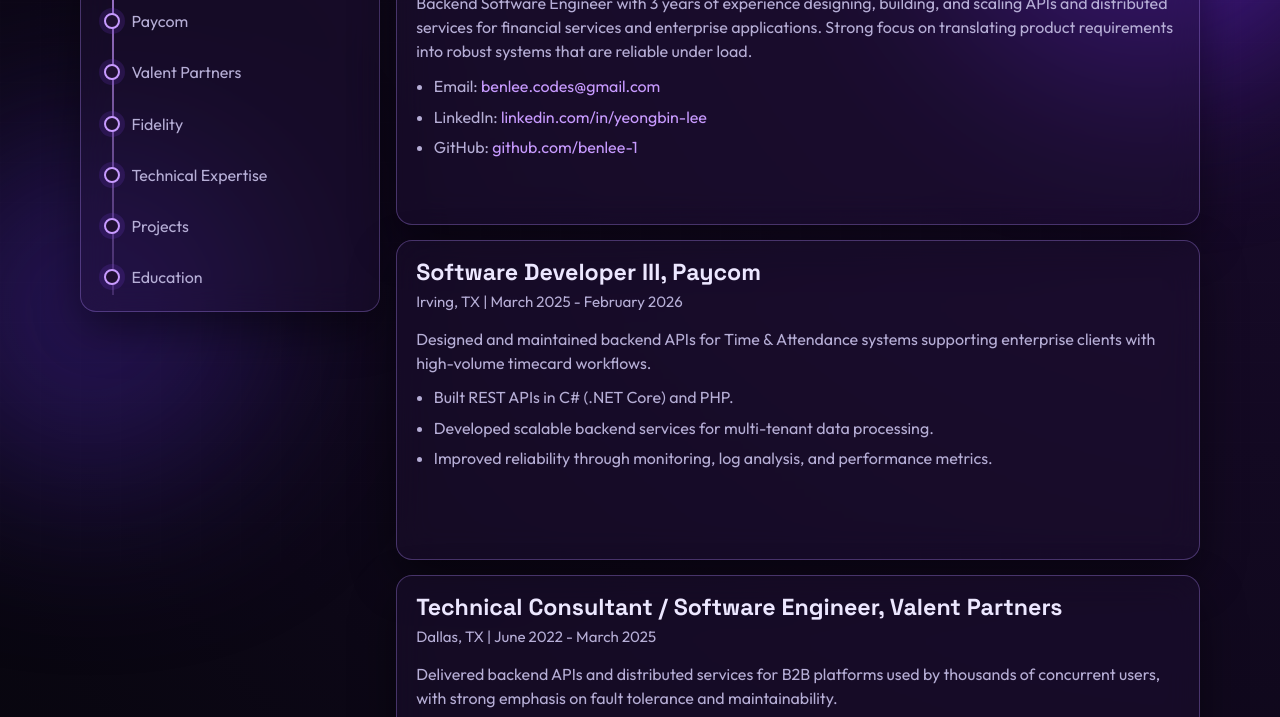
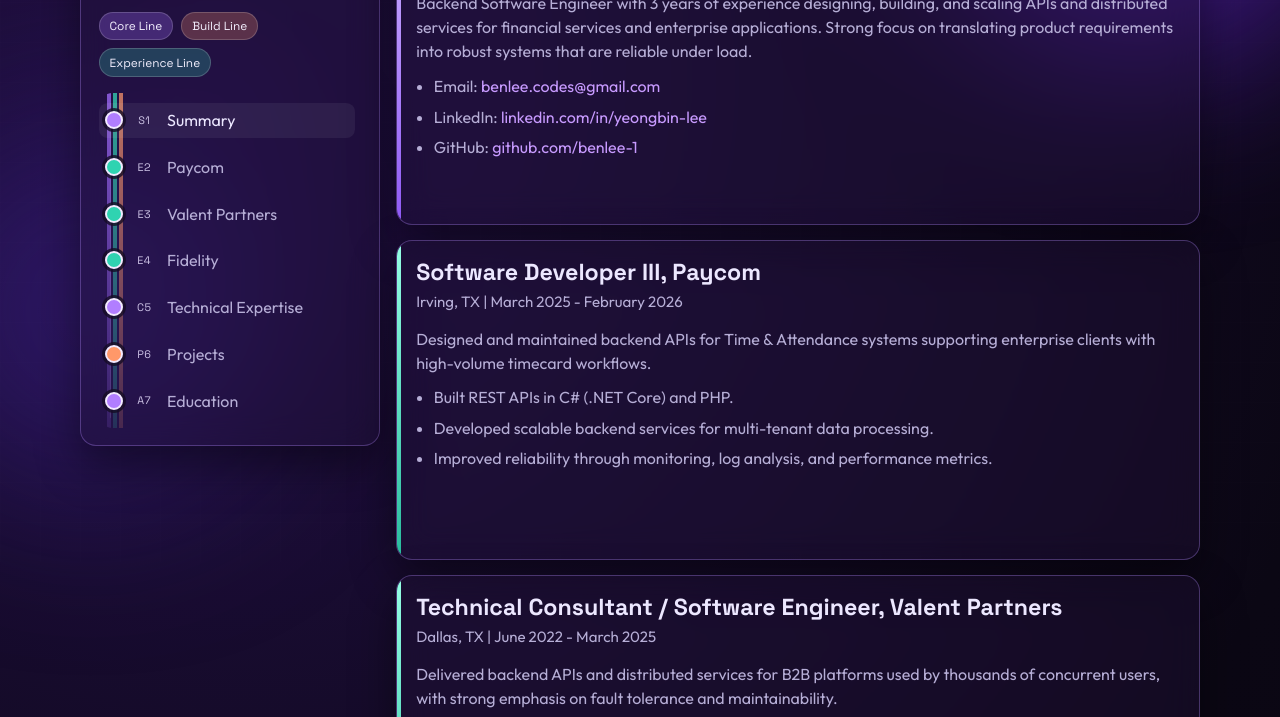
Before and after one commit to benlee-1/benleedevcom, a website: page experiences.html in a window 1280 px wide. Shown: the part 238-955 px from the top of the page. Drawn offline with Linux system fonts and the light colour scheme.

Commit message:
adding train styling

```diff
--- a/experiences.html
+++ b/experiences.html
@@ -12,7 +12,7 @@
     />
     <link rel="stylesheet" href="style.css" />
   </head>
-  <body>
+  <body class="experience-page">
     <div class="ambient-bg" aria-hidden="true">
       <span class="blob blob-1"></span>
       <span class="blob blob-2"></span>
@@ -31,20 +31,42 @@
 
     <main class="experience-layout">
       <aside class="rail glass" aria-label="Experience stops">
-        <h2>Experience Line</h2>
+        <h2>Career Transit Map</h2>
+        <p class="rail-subtitle">
+          Scroll or use arrow keys to travel each stop.
+        </p>
+        <div class="route-legend" aria-label="Route legend">
+          <span class="route-pill route-core">Core Line</span>
+          <span class="route-pill route-build">Build Line</span>
+          <span class="route-pill route-exp">Experience Line</span>
+        </div>
         <div class="rail-track">
-          <a class="stop active" href="#stop-1" data-stop-link="stop-1">Summary</a>
-          <a class="stop" href="#stop-2" data-stop-link="stop-2">Paycom</a>
-          <a class="stop" href="#stop-3" data-stop-link="stop-3">Valent Partners</a>
-          <a class="stop" href="#stop-4" data-stop-link="stop-4">Fidelity</a>
-          <a class="stop" href="#stop-5" data-stop-link="stop-5">Technical Expertise</a>
-          <a class="stop" href="#stop-6" data-stop-link="stop-6">Projects</a>
-          <a class="stop" href="#stop-7" data-stop-link="stop-7">Education</a>
+          <a class="stop line-core active" href="#stop-1" data-stop-link="stop-1"
+            ><span class="stop-code">S1</span><span>Summary</span></a
+          >
+          <a class="stop line-exp" href="#stop-2" data-stop-link="stop-2"
+            ><span class="stop-code">E2</span><span>Paycom</span></a
+          >
+          <a class="stop line-exp" href="#stop-3" data-stop-link="stop-3"
+            ><span class="stop-code">E3</span><span>Valent Partners</span></a
+          >
+          <a class="stop line-exp" href="#stop-4" data-stop-link="stop-4"
+            ><span class="stop-code">E4</span><span>Fidelity</span></a
+          >
+          <a class="stop line-core" href="#stop-5" data-stop-link="stop-5"
+            ><span class="stop-code">C5</span><span>Technical Expertise</span></a
+          >
+          <a class="stop line-build" href="#stop-6" data-stop-link="stop-6"
+            ><span class="stop-code">P6</span><span>Projects</span></a
+          >
+          <a class="stop line-core" href="#stop-7" data-stop-link="stop-7"
+            ><span class="stop-code">A7</span><span>Education</span></a
+          >
         </div>
       </aside>
 
       <section class="experience-content" aria-label="Experience details">
-        <article id="stop-1" class="stop-panel glass" data-stop-panel>
+        <article id="stop-1" class="stop-panel glass line-core" data-stop-panel>
           <h3>Ben Lee</h3>
           <p class="stop-meta">Backend Software Engineer</p>
           <p>
@@ -73,7 +95,7 @@
           </ul>
         </article>
 
-        <article id="stop-2" class="stop-panel glass" data-stop-panel>
+        <article id="stop-2" class="stop-panel glass line-exp" data-stop-panel>
           <h3>Software Developer III, Paycom</h3>
           <p class="stop-meta">Irving, TX | March 2025 - February 2026</p>
           <p>
@@ -93,7 +115,7 @@
           </ul>
         </article>
 
-        <article id="stop-3" class="stop-panel glass" data-stop-panel>
+        <article id="stop-3" class="stop-panel glass line-exp" data-stop-panel>
           <h3>Technical Consultant / Software Engineer, Valent Partners</h3>
           <p class="stop-meta">Dallas, TX | June 2022 - March 2025</p>
           <p>
@@ -120,7 +142,7 @@
           </ul>
         </article>
 
-        <article id="stop-4" class="stop-panel glass" data-stop-panel>
+        <article id="stop-4" class="stop-panel glass line-exp" data-stop-panel>
           <h3>Intern, Consolidated Data Services, Fidelity Investments</h3>
           <p class="stop-meta">Westlake, TX | June 2021 - August 2021</p>
           <p>
@@ -133,7 +155,7 @@
           </ul>
         </article>
 
-        <article id="stop-5" class="stop-panel glass" data-stop-panel>
+        <article id="stop-5" class="stop-panel glass line-core" data-stop-panel>
           <h3>Technical Expertise</h3>
           <p class="stop-meta">Backend, Architecture, Data, Cloud, DevOps</p>
           <p>
@@ -164,7 +186,7 @@
           </ul>
         </article>
 
-        <article id="stop-6" class="stop-panel glass" data-stop-panel>
+        <article id="stop-6" class="stop-panel glass line-build" data-stop-panel>
           <h3>Selected Projects</h3>
           <p class="stop-meta">Recent Build Highlights</p>
           <p>
@@ -187,7 +209,7 @@
           </ul>
         </article>
 
-        <article id="stop-7" class="stop-panel glass" data-stop-panel>
+        <article id="stop-7" class="stop-panel glass line-core" data-stop-panel>
           <h3>Education</h3>
           <p class="stop-meta">Southern Methodist University | May 2022</p>
           <p>
--- a/style.css
+++ b/style.css
@@ -360,6 +360,131 @@
   gap: 0.42rem;
 }
 
+.experience-page {
+  background: radial-gradient(circle at 18% 12%, #231047 0%, #0b0714 45%, #07050d 100%);
+}
+
+.experience-page .rail {
+  padding: 1.1rem;
+}
+
+.rail-subtitle {
+  color: var(--text-muted);
+  font-size: 0.9rem;
+  margin-bottom: 0.9rem;
+}
+
+.route-legend {
+  display: flex;
+  gap: 0.5rem;
+  flex-wrap: wrap;
+  margin-bottom: 1rem;
+}
+
+.route-pill {
+  border-radius: 999px;
+  padding: 0.28rem 0.62rem;
+  font-size: 0.74rem;
+  font-family: "Space Grotesk", sans-serif;
+  border: 1px solid rgba(255, 255, 255, 0.18);
+  color: #f4f0ff;
+}
+
+.route-core {
+  background: rgba(162, 110, 255, 0.28);
+}
+
+.route-exp {
+  background: rgba(47, 211, 177, 0.24);
+}
+
+.route-build {
+  background: rgba(255, 149, 102, 0.26);
+}
+
+.experience-page .rail-track {
+  margin-left: 0;
+  gap: 0.72rem;
+  padding: 0.6rem 0.4rem 0.6rem 0;
+  border-radius: 0.85rem;
+  background:
+    linear-gradient(to bottom, transparent 0 3%, rgba(255, 255, 255, 0.08) 3% 97%, transparent 97%),
+    linear-gradient(to bottom, rgba(163, 110, 255, 0.75), rgba(163, 110, 255, 0.15)),
+    linear-gradient(to bottom, rgba(52, 214, 180, 0.76), rgba(52, 214, 180, 0.16)),
+    linear-gradient(to bottom, rgba(255, 153, 108, 0.72), rgba(255, 153, 108, 0.17));
+  background-size: 1px 100%, 4px 100%, 4px 100%, 4px 100%;
+  background-repeat: no-repeat;
+  background-position: 0.72rem 0, 0.5rem 0, 0.9rem 0, 1.3rem 0;
+}
+
+.experience-page .rail-track::before {
+  display: none;
+}
+
+.experience-page .stop {
+  gap: 0.58rem;
+  padding: 0.35rem 0 0.35rem 2rem;
+  border-radius: 0.55rem;
+}
+
+.experience-page .stop::before {
+  position: absolute;
+  left: 0.42rem;
+  width: 14px;
+  height: 14px;
+  border: 2px solid #f2e9ff;
+  box-shadow: 0 0 0 3px rgba(21, 13, 37, 0.8);
+}
+
+.stop-code {
+  min-width: 1.7rem;
+  text-align: center;
+  font-size: 0.68rem;
+  font-family: "Space Grotesk", sans-serif;
+  letter-spacing: 0.04em;
+  color: rgba(233, 224, 255, 0.85);
+}
+
+.experience-page .line-core::before {
+  background: #b17eff;
+}
+
+.experience-page .line-exp::before {
+  background: #2fd3b1;
+}
+
+.experience-page .line-build::before {
+  background: #ff9869;
+}
+
+.experience-page .stop.active {
+  background: rgba(255, 255, 255, 0.06);
+}
+
+.experience-page .stop-panel {
+  position: relative;
+  overflow: hidden;
+}
+
+.experience-page .stop-panel::before {
+  content: "";
+  position: absolute;
+  inset: 0 auto 0 0;
+  width: 4px;
+}
+
+.experience-page .stop-panel.line-core::before {
+  background: linear-gradient(to bottom, #cfb3ff, #8f59f6);
+}
+
+.experience-page .stop-panel.line-exp::before {
+  background: linear-gradient(to bottom, #96ffe5, #27bb9d);
+}
+
+.experience-page .stop-panel.line-build::before {
+  background: linear-gradient(to bottom, #ffd0bc, #ff8f5b);
+}
+
 @keyframes drift {
   0%,
   100% {
@@ -384,6 +509,11 @@
     top: 6px;
     bottom: 6px;
   }
+
+  .experience-page .rail-track {
+    background-size: 1px 100%, 3px 100%, 3px 100%, 3px 100%;
+    background-position: 0.75rem 0, 0.54rem 0, 0.84rem 0, 1.14rem 0;
+  }
 }
 
 @media (max-width: 640px) {
```
